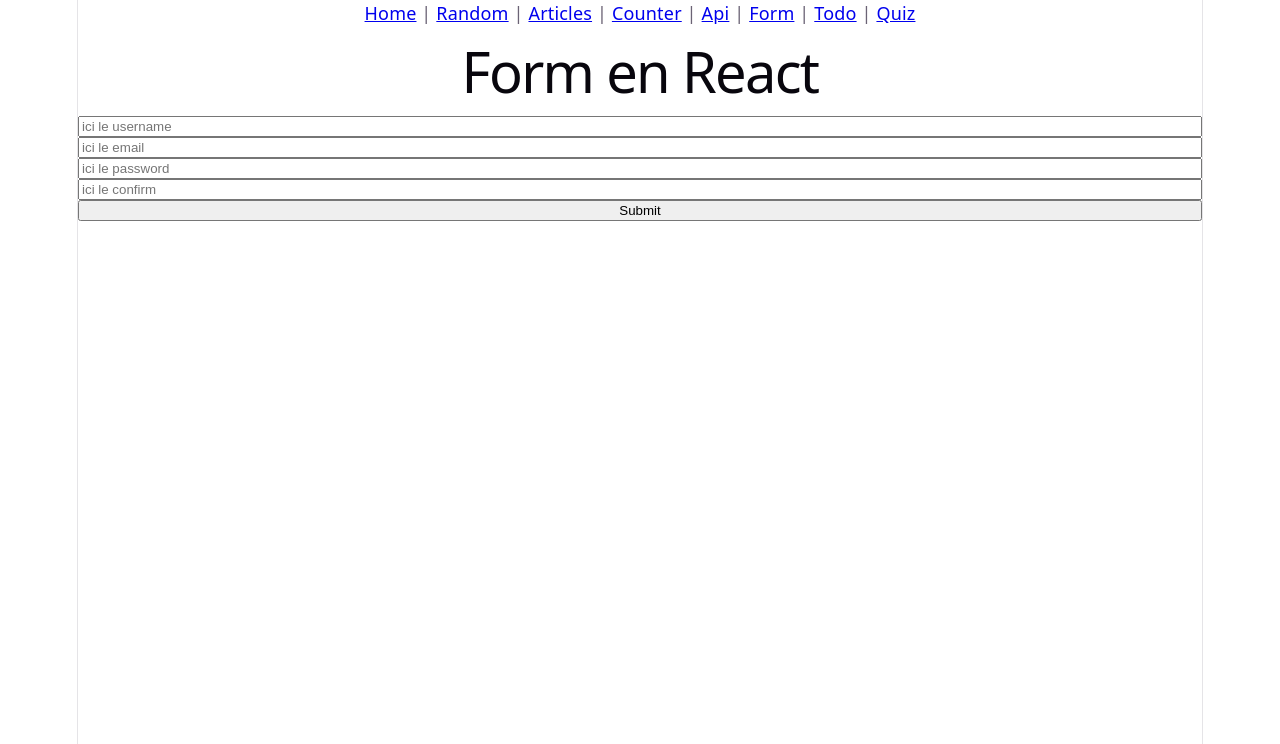
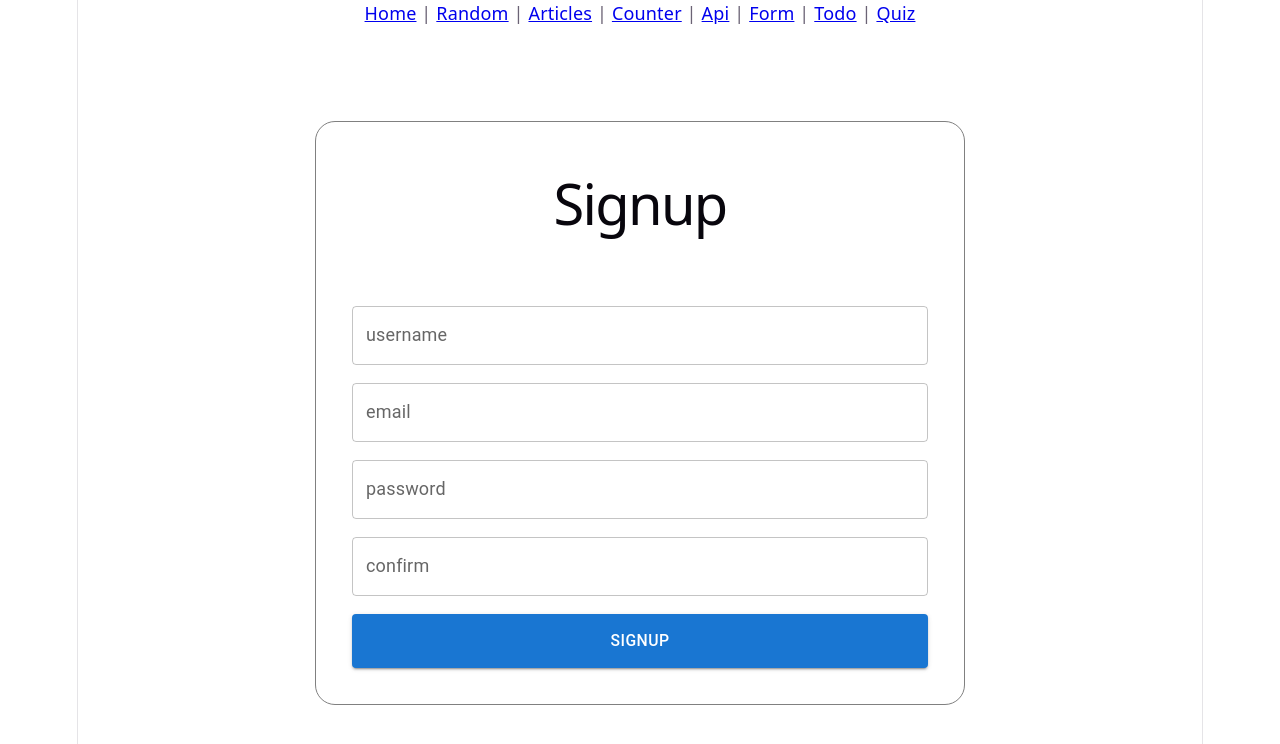
Before and after one commit to Djalabz/App-React-SQY-271-2A, a React (Vite) app: page /form in a window 1280 px wide. Shown: the top 744 px of the page. Built offline with nearby package versions, Linux system fonts and the light colour scheme.

Commit message:
:lipstick: From stylisé avec MUI

```diff
--- a/package.json
+++ b/package.json
@@ -10,6 +10,9 @@
     "preview": "vite preview"
   },
   "dependencies": {
+    "@emotion/react": "^11.14.0",
+    "@emotion/styled": "^11.14.1",
+    "@mui/material": "^9.4.0",
     "react": "^19.2.8",
     "react-dom": "^19.2.8",
     "react-router-dom": "^7.18.3",
--- a/src/Form.jsx
+++ b/src/Form.jsx
@@ -1,4 +1,7 @@
 import { useState } from "react";
+import Box from '@mui/material/Box';
+import TextField from '@mui/material/TextField';
+import Button from '@mui/material/Button';
 
 // Faire un form de type login / signup
 
@@ -6,7 +9,7 @@ import { useState } from "react";
 
 // Il y aurait du coup email, username, password, confirmation
 // Ne pas hésiter à refactoriser les inputs (Vous pouvez ceci dit commencer simplement)
-// Vous pouvez styiliser avec MUI ou autre attentino à bien installer toutes les dépendances si c'est le cas
+// Vous pouvez styiliser avec MUI ou autre attention à bien installer toutes les dépendances si c'est le cas
 
 function Form() {
     const [formData, setFormData] = useState({
@@ -20,20 +23,34 @@ function Form() {
 
     return (
         <>
-            <h1>Form en React</h1>
+
+            <Box
+                component="form"
+                sx={{ width: "45vw", padding: "2rem", border: "solid 1px grey", margin:"auto", display:"flex", flexDirection: "column",
+                borderRadius: "20px" }}
+                noValidate
+                autoComplete="off"
+            >
+
+            <h1 style={{ marginBottom: "5rem" }}>Signup</h1>
 
             {inputTypes.map(type => (
-                <input
+                <TextField
                     key={type}
                     type={ type == "password" || type == "confirm" ? "password" : "text" }
                     name={type}
                     value={formData[type]}
                     placeholder={"ici le " + type}
                     onChange={(e) => setFormData({ ... formData, [type] : e.target.value})}
+                    variant="outlined"
+                    label={type}
+                    sx={{ marginBottom: "1rem" }}
                 />)
             )}
 
-            <button onClick={() => handleSubmit()}>Submit</button>
+            <Button sx={{ height: "3rem" }} onClick={() => handleSubmit()} variant="contained">Signup</Button>
+
+            </ Box>
         </>
      );
 }
--- a/src/Todo.jsx
+++ b/src/Todo.jsx
@@ -6,8 +6,8 @@
 // Idéalement on veut que lorsque l'on arrive sur la page de todo nos anciennes todos soient visibles
 // Un indice poour l'affichage initial des todos : useEffect...
 
-import { useState, useEffect } from "react";
-import { v4 as uuidv4 } from 'uuid';
+import { useState, useEffect } from "react"
+import { v4 as uuidv4 } from 'uuid'
 
 function Todo() {
     const [inputValue, setInputValue] = useState("")
```
Also changed, not shown: 1 other file (tests, documents, lock files or other folders).
